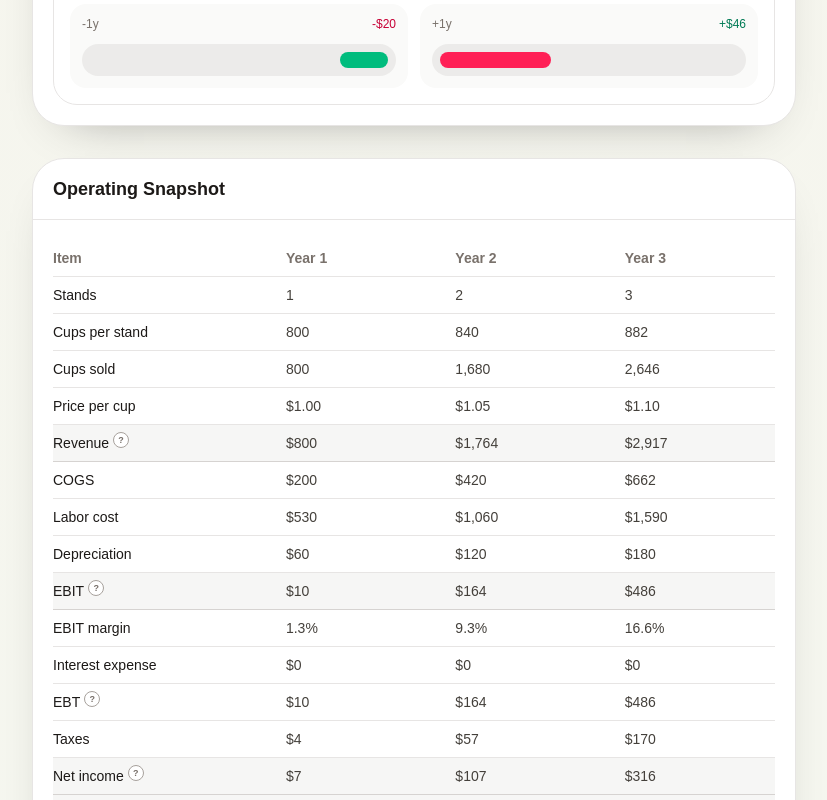
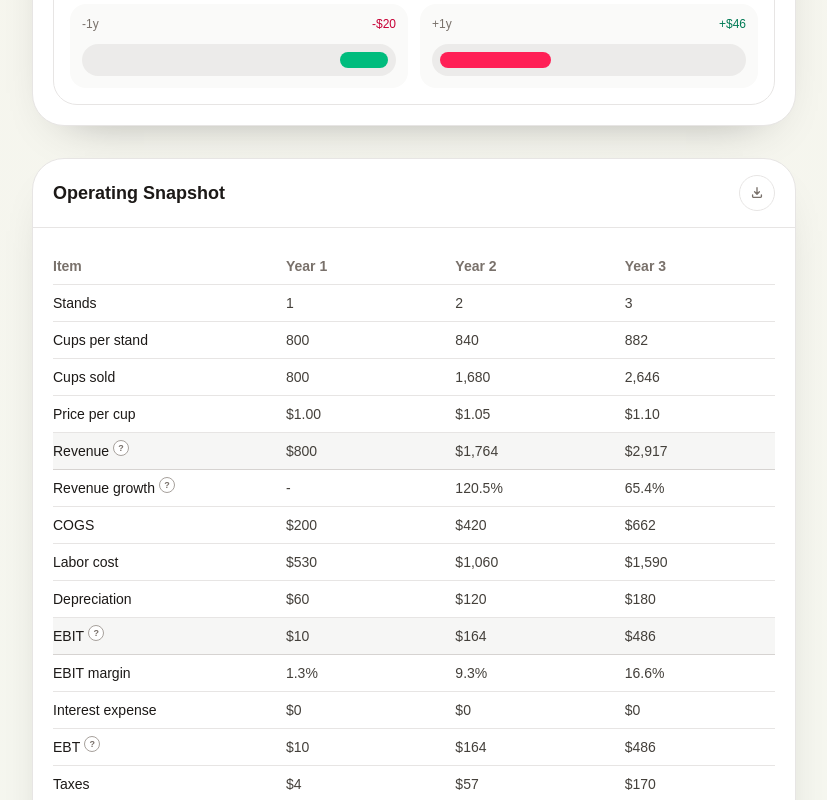
Before and after one commit to Muffinmann/fin-stat-sim, a Next.js app: page / in a window 1280 px wide. Shown: the part 2000-2800 px from the top of the page, without its empty margins (452-1279 px from the left). Built offline with nearby package versions, Linux system fonts and the light colour scheme.

Commit message:
multiple updates

```diff
--- a/components/report-simulator/FinancialTables.tsx
+++ b/components/report-simulator/FinancialTables.tsx
@@ -1,6 +1,7 @@
 import {
   formatAccountingCurrency,
   formatAccountingPrice,
+  formatInteger,
   formatNumber,
   formatPercent,
 } from './format'
@@ -9,6 +10,7 @@ import { rowFormulas } from './formulas'
 import type { YearEntry } from './types'
 
 type RowFormatter = (year: YearEntry) => string
+type TableRow = [string, RowFormatter]
 
 const emphasizedRows = new Set([
   'Revenue',
@@ -63,8 +65,7 @@ const renderTable = (years: YearEntry[], rows: Array<[string, RowFormatter]>) =>
   </div>
 )
 
-export function CashFlowTable({ years }: { years: YearEntry[] }) {
-  return renderTable(years, [
+export const cashFlowRows: TableRow[] = [
   ['Net income', (year) => formatAccountingCurrency(year.netIncome)],
   ['Depreciation', (year) => formatAccountingCurrency(year.depreciation)],
   ['Change in inventory', (year) => formatAccountingCurrency(year.changeInInventory)],
@@ -78,11 +79,9 @@ export function CashFlowTable({ years }: { years: YearEntry[] }) {
   ['Beginning cash', (year) => formatAccountingCurrency(year.beginningCash)],
   ['Change in cash', (year) => formatAccountingCurrency(year.cfo + year.cfi + year.cff)],
   ['Ending cash', (year) => formatAccountingCurrency(year.endingCash)],
-  ])
-}
+]
 
-export function BalanceSheetTable({ years }: { years: YearEntry[] }) {
-  return renderTable(years, [
+export const balanceSheetRows: TableRow[] = [
   ['Cash', (year) => formatAccountingCurrency(year.endingCash)],
   ['Inventory', (year) => formatAccountingCurrency(year.inventory)],
   ['Fixed assets', (year) => formatAccountingCurrency(year.fixedAssets)],
@@ -92,7 +91,37 @@ export function BalanceSheetTable({ years }: { years: YearEntry[] }) {
   ['Total liabilities', (year) => formatAccountingCurrency(year.totalLiabilities)],
   ['Shareholders equity', (year) => formatAccountingCurrency(year.shareholdersEquity)],
   ['Book value per share', (year) => formatAccountingPrice(year.bookValuePerShare)],
-  ])
+]
+
+export const operatingSnapshotRows: TableRow[] = [
+  ['Stands', (year) => formatNumber(year.stands)],
+  ['Cups per stand', (year) => formatInteger(year.cupsPerStand)],
+  ['Cups sold', (year) => formatInteger(year.cupsSold)],
+  ['Price per cup', (year) => formatAccountingPrice(year.pricePerCup)],
+  ['Revenue', (year) => formatAccountingCurrency(year.revenue)],
+  [ 'Revenue growth', (year) => (year.revenueGrowth === null ? '-' : formatPercent(year.revenueGrowth)), ],
+  ['COGS', (year) => formatAccountingCurrency(year.cogs)],
+  ['Labor cost', (year) => formatAccountingCurrency(year.laborCost)],
+  ['Depreciation', (year) => formatAccountingCurrency(year.depreciation)],
+  ['EBIT', (year) => formatAccountingCurrency(year.ebit)],
+  ['EBIT margin', (year) => formatPercent(year.ebitMargin)],
+  ['Interest expense', (year) => formatAccountingCurrency(year.interestExpense)],
+  ['EBT', (year) => formatAccountingCurrency(year.ebt)],
+  ['Taxes', (year) => formatAccountingCurrency(year.taxes)],
+  ['Net income', (year) => formatAccountingCurrency(year.netIncome)],
+  ['EPS', (year) => formatAccountingPrice(year.eps)],
+  [
+    'Per share growth',
+    (year) => (year.perShareGrowth === null ? '-' : formatPercent(year.perShareGrowth)),
+  ],
+]
+
+export function CashFlowTable({ years }: { years: YearEntry[] }) {
+  return renderTable(years, cashFlowRows)
+}
+
+export function BalanceSheetTable({ years }: { years: YearEntry[] }) {
+  return renderTable(years, balanceSheetRows)
 }
 
 export function OperatingSnapshotTable({ years }: { years: YearEntry[] }) {
@@ -110,28 +139,7 @@ export function OperatingSnapshotTable({ years }: { years: YearEntry[] }) {
           </tr>
         </thead>
         <tbody>
-          {[
-            ['Stands', (year: YearEntry) => formatNumber(year.stands)],
-            ['Cups per stand', (year: YearEntry) => formatNumber(year.cupsPerStand)],
-            ['Cups sold', (year: YearEntry) => formatNumber(year.cupsSold)],
-            ['Price per cup', (year: YearEntry) => formatAccountingPrice(year.pricePerCup)],
-            ['Revenue', (year: YearEntry) => formatAccountingCurrency(year.revenue)],
-            ['COGS', (year: YearEntry) => formatAccountingCurrency(year.cogs)],
-            ['Labor cost', (year: YearEntry) => formatAccountingCurrency(year.laborCost)],
-            ['Depreciation', (year: YearEntry) => formatAccountingCurrency(year.depreciation)],
-            ['EBIT', (year: YearEntry) => formatAccountingCurrency(year.ebit)],
-            ['EBIT margin', (year: YearEntry) => formatPercent(year.ebitMargin)],
-            ['Interest expense', (year: YearEntry) => formatAccountingCurrency(year.interestExpense)],
-            ['EBT', (year: YearEntry) => formatAccountingCurrency(year.ebt)],
-            ['Taxes', (year: YearEntry) => formatAccountingCurrency(year.taxes)],
-            ['Net income', (year: YearEntry) => formatAccountingCurrency(year.netIncome)],
-            ['EPS', (year: YearEntry) => formatAccountingPrice(year.eps)],
-            [
-              'Revenue growth',
-              (year: YearEntry) =>
-                year.revenueGrowth === null ? '-' : formatPercent(year.revenueGrowth),
-            ],
-          ].map(([label, formatter]) => (
+          {operatingSnapshotRows.map(([label, formatter]) => (
             <tr key={label as string} className={getRowClassName(label as string)}>
               <td className="w-44 py-2 pr-4 font-medium text-stone-900">
                 {renderLabelCell(label as string)}
--- a/components/report-simulator/ReportSimulator.tsx
+++ b/components/report-simulator/ReportSimulator.tsx
@@ -3,7 +3,14 @@
 import { useState } from 'react'
 
 import { defaultParams } from './config'
-import { BalanceSheetTable, CashFlowTable, OperatingSnapshotTable } from './FinancialTables'
+import {
+  balanceSheetRows,
+  BalanceSheetTable,
+  cashFlowRows,
+  CashFlowTable,
+  operatingSnapshotRows,
+  OperatingSnapshotTable,
+} from './FinancialTables'
 import { formatCurrency, formatPrice } from './format'
 import ParameterPanel from './ParameterPanel'
 import { buildProjection, clampNumber } from './projection'
@@ -14,6 +21,41 @@ import {
 } from './ScenarioViews'
 import { DataCard } from './ui'
 import type { ParameterTab, Params, ScheduleParamKey } from './types'
+
+const buildTableMarkdown = (
+  title: string,
+  years: ReturnType<typeof buildProjection>,
+  rows: Array<[string, (year: (typeof years)[number]) => string]>
+) => {
+  const lines = [
+    `# ${title}`,
+    '',
+    `导出时间: ${new Date().toLocaleString('zh-CN', { hour12: false })}`,
+    '',
+    `| Item | ${years.map((year) => year.label).join(' | ')} |`,
+    `| --- | ${years.map(() => '---').join(' | ')} |`,
+  ]
+
+  rows.forEach(([label, formatter]) => {
+    lines.push(`| ${label} | ${years.map((year) => formatter(year)).join(' | ')} |`)
+  })
+
+  lines.push('')
+  return lines.join('\n')
+}
+
+const downloadMarkdown = (filename: string, markdown: string) => {
+  const blob = new Blob([markdown], { type: 'text/markdown;charset=utf-8' })
+  const url = URL.createObjectURL(blob)
+  const link = document.createElement('a')
+
+  link.href = url
+  link.download = filename
+  document.body.appendChild(link)
+  link.click()
+  document.body.removeChild(link)
+  URL.revokeObjectURL(url)
+}
 
 export default function ReportSimulator() {
   const [params, setParams] = useState<Params>(defaultParams)
@@ -35,6 +77,35 @@ export default function ReportSimulator() {
   }
 
   const finalYear = years[years.length - 1]
+  const stamp = new Date().toISOString().slice(0, 19).replace(/[:T]/g, '-')
+
+  const TableExportButton = ({
+    label,
+    filename,
+    rows,
+  }: {
+    label: string
+    filename: string
+    rows: Array<[string, (year: (typeof years)[number]) => string]>
+  }) => (
+    <button
+      type="button"
+      aria-label={`导出 ${label} Markdown`}
+      title={`导出 ${label} Markdown`}
+      onClick={() => downloadMarkdown(filename, buildTableMarkdown(label, years, rows))}
+      className="inline-flex h-9 w-9 items-center justify-center rounded-full border border-stone-200 text-stone-500 transition hover:border-emerald-700 hover:text-emerald-700"
+    >
+      <svg viewBox="0 0 20 20" fill="none" className="h-4 w-4" aria-hidden="true">
+        <path
+          d="M10 3.5v8m0 0 3-3m-3 3-3-3M4.5 12.5v2a1 1 0 0 0 1 1h9a1 1 0 0 0 1-1v-2"
+          stroke="currentColor"
+          strokeWidth="1.7"
+          strokeLinecap="round"
+          strokeLinejoin="round"
+        />
+      </svg>
+    </button>
+  )
 
   return (
     <div className="mx-auto max-w-[1600px] px-4 py-8 sm:px-6 lg:px-8">
@@ -104,15 +175,42 @@ export default function ReportSimulator() {
             <SensitivityView params={params} />
           </DataCard>
 
-          <DataCard title="Operating Snapshot">
+          <DataCard
+            title="Operating Snapshot"
+            actions={
+              <TableExportButton
+                label="Operating Snapshot"
+                filename={`operating-snapshot-${stamp}.md`}
+                rows={operatingSnapshotRows}
+              />
+            }
+          >
             <OperatingSnapshotTable years={years} />
           </DataCard>
 
-          <DataCard title="Cash Flow">
+          <DataCard
+            title="Cash Flow"
+            actions={
+              <TableExportButton
+                label="Cash Flow"
+                filename={`cash-flow-${stamp}.md`}
+                rows={cashFlowRows}
+              />
+            }
+          >
             <CashFlowTable years={years} />
           </DataCard>
 
-          <DataCard title="Balance Sheet">
+          <DataCard
+            title="Balance Sheet"
+            actions={
+              <TableExportButton
+                label="Balance Sheet"
+                filename={`balance-sheet-${stamp}.md`}
+                rows={balanceSheetRows}
+              />
+            }
+          >
             <BalanceSheetTable years={years} />
           </DataCard>
         </div>
--- a/components/report-simulator/format.ts
+++ b/components/report-simulator/format.ts
@@ -15,6 +15,10 @@ const decimalFormatter = new Intl.NumberFormat('en-US', {
   maximumFractionDigits: 1,
 })
 
+const integerFormatter = new Intl.NumberFormat('en-US', {
+  maximumFractionDigits: 0,
+})
+
 const percentFormatter = new Intl.NumberFormat('en-US', {
   minimumFractionDigits: 1,
   maximumFractionDigits: 1,
@@ -25,6 +29,7 @@ export const formatCurrency = (value: number) => currencyFormatter.format(Math.r
 export const formatPrice = (value: number) => priceFormatter.format(value)
 export const formatPercent = (value: number) => `${percentFormatter.format(value)}%`
 export const formatNumber = (value: number) => decimalFormatter.format(value)
+export const formatInteger = (value: number) => integerFormatter.format(Math.round(value))
 export const formatAccountingCurrency = (value: number) => {
   if (value < 0) {
     return `(${currencyFormatter.format(Math.abs(Math.round(value)))})`
--- a/components/report-simulator/formulas.ts
+++ b/components/report-simulator/formulas.ts
@@ -12,5 +12,6 @@ export const rowFormulas: Record<string, string> = {
   'Shareholders equity': 'Shareholders equity = Total assets - Total liabilities',
   'Book value per share': 'Book value per share = Shareholders equity / Shares outstanding',
   EPS: 'EPS = Net income / Shares outstanding',
+  'Per share growth': 'Per share growth = (Current year EPS - Prior year EPS) / Prior year EPS',
   'Revenue growth': 'Revenue growth = (Current year revenue - Prior year revenue) / Prior year revenue',
 }
--- a/components/report-simulator/projection.ts
+++ b/components/report-simulator/projection.ts
@@ -88,7 +88,11 @@ export const buildProjection = (params: Params) => {
     const totalLiabilities = debt
     const shareholdersEquity = totalAssets - totalLiabilities
 
+    const eps = params.sharesOutstanding === 0 ? 0 : roundMoney(netIncome / params.sharesOutstanding)
     const lastYearRevenue = years[yearIndex - 1]?.revenue
+    const lastYearEps = years[yearIndex - 1]?.eps
+    const perShareGrowth =
+      lastYearEps && lastYearEps > 0 ? ((eps - lastYearEps) / lastYearEps) * 100 : null
     const revenueGrowth =
       lastYearRevenue && lastYearRevenue > 0
         ? ((revenue - lastYearRevenue) / lastYearRevenue) * 100
@@ -111,7 +115,8 @@ export const buildProjection = (params: Params) => {
       ebt: roundMoney(ebt),
       taxes: roundMoney(taxes),
       netIncome: roundMoney(netIncome),
-      eps: params.sharesOutstanding === 0 ? 0 : roundMoney(netIncome / params.sharesOutstanding),
+      eps,
+      perShareGrowth,
       revenueGrowth,
       beginningCash: roundMoney(beginningCash),
       changeInInventory: roundMoney(changeInInventory),
--- a/components/report-simulator/types.ts
+++ b/components/report-simulator/types.ts
@@ -16,6 +16,7 @@ export type YearEntry = {
   taxes: number
   netIncome: number
   eps: number
+  perShareGrowth: number | null
   revenueGrowth: number | null
   beginningCash: number
   changeInInventory: number
--- a/components/report-simulator/ui.tsx
+++ b/components/report-simulator/ui.tsx
@@ -86,10 +86,19 @@ export const ScheduleRow = ({
   </tr>
 )
 
-export const DataCard = ({ title, children }: { title: string; children: ReactNode }) => (
+export const DataCard = ({
+  title,
+  actions,
+  children,
+}: {
+  title: string
+  actions?: ReactNode
+  children: ReactNode
+}) => (
   <section className="overflow-hidden rounded-[2rem] border border-stone-200 bg-white shadow-[0_20px_50px_-35px_rgba(0,0,0,0.45)]">
-    <div className="border-b border-stone-200 px-5 py-4">
+    <div className="flex items-center justify-between gap-3 border-b border-stone-200 px-5 py-4">
       <h4 className="text-lg font-semibold text-stone-900">{title}</h4>
+      {actions ? <div className="shrink-0">{actions}</div> : null}
     </div>
     <div className="p-5">{children}</div>
   </section>
```
Also changed, not shown: 1 other file (tests, documents, lock files or other folders). Lines whose indentation alone changed are shown as unchanged.
